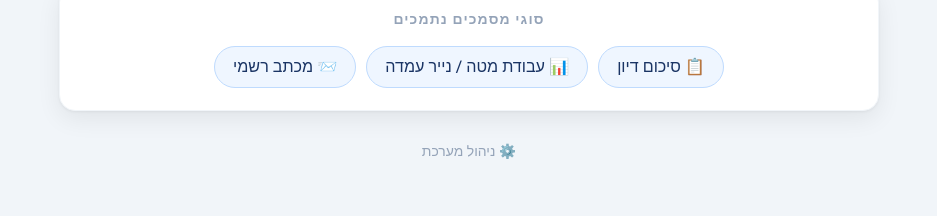
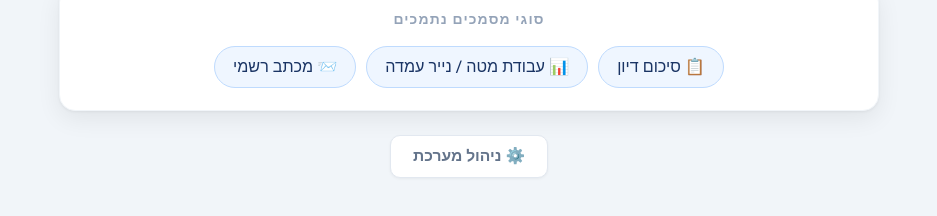
Before and after one commit to Ruthys1000/writingcoach, a React (Vite) app in the folder client/: page / in a window 1280 px wide. Shown: the part 910-1126 px from the top of the page, without its empty margins (171-1108 px from the left). Built offline with nearby package versions, Linux system fonts and the light colour scheme; no server answers.

Commit message:
Make admin link on welcome page more visible
Updated .welcome-admin-link to a proper button with white background,
border, and shadow — clearly clickable but still understated at the
bottom of the page.

https://claude.ai/code/session_01EpkAS1iHCyZMXPL4EsXnqv

```diff
--- a/client/src/styles/main.css
+++ b/client/src/styles/main.css
@@ -598,27 +598,34 @@ textarea:focus { outline: none; border-color: var(--blue); box-shadow: 0 0 0 3px
   cursor: default;
 }
 
-/* Subtle admin link */
+/* Admin link */
 .welcome-admin-area {
   text-align: center;
   padding-top: 8px;
 }
 
 .welcome-admin-link {
-  background: none;
-  border: none;
+  display: inline-flex;
+  align-items: center;
+  gap: 7px;
+  background: white;
+  border: 1.5px solid var(--gray-200);
   cursor: pointer;
   font-family: 'Heebo', Arial, sans-serif;
-  font-size: .82rem;
-  color: var(--gray-400);
-  padding: 6px 14px;
-  border-radius: 6px;
-  transition: color .15s, background .15s;
+  font-size: .92rem;
+  font-weight: 600;
+  color: var(--gray-500);
+  padding: 9px 22px;
+  border-radius: 10px;
+  transition: color .15s, background .15s, border-color .15s, box-shadow .15s;
+  box-shadow: 0 1px 3px rgba(0,0,0,.05);
 }
 
 .welcome-admin-link:hover {
-  color: var(--gray-600);
-  background: var(--gray-100);
+  color: var(--navy);
+  background: var(--gray-50);
+  border-color: var(--gray-300);
+  box-shadow: 0 2px 8px rgba(0,0,0,.08);
 }
 
 @media (max-width: 600px) {
```
